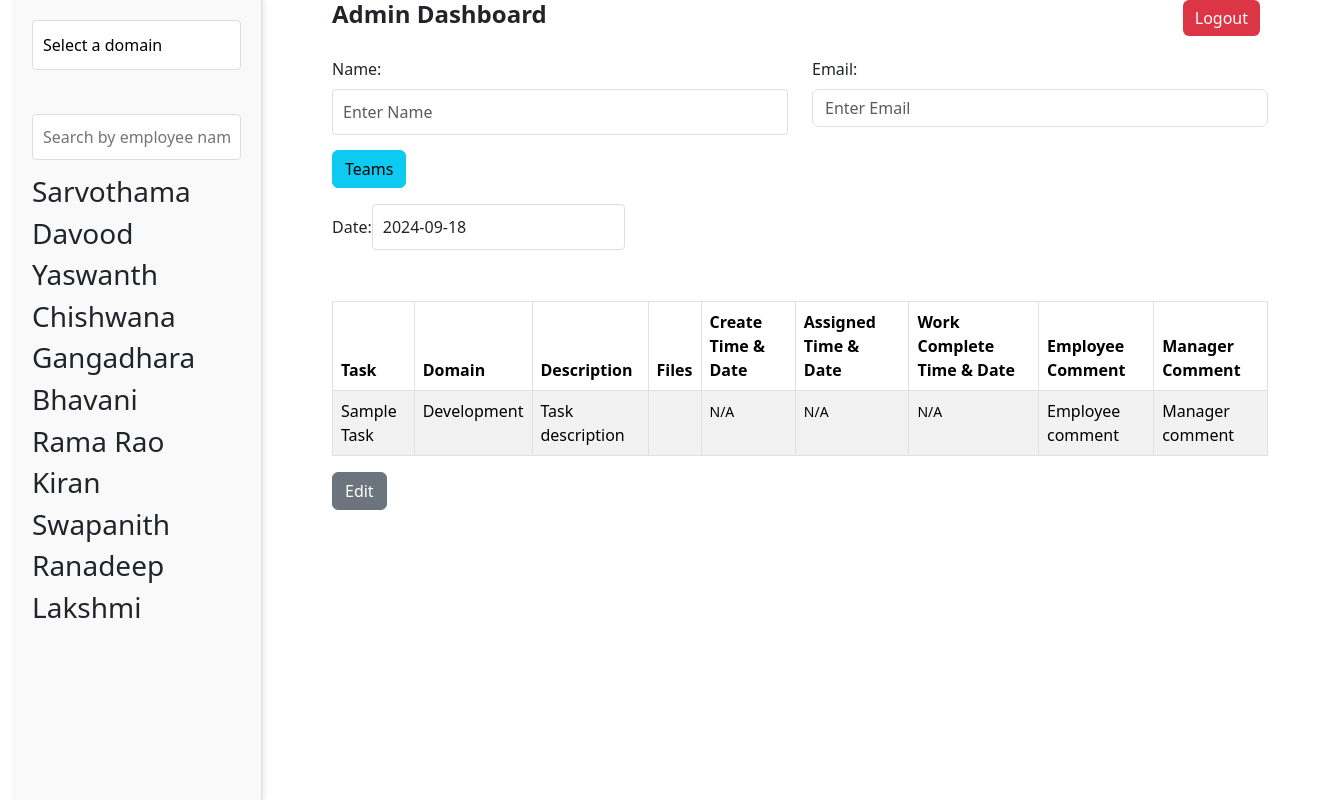
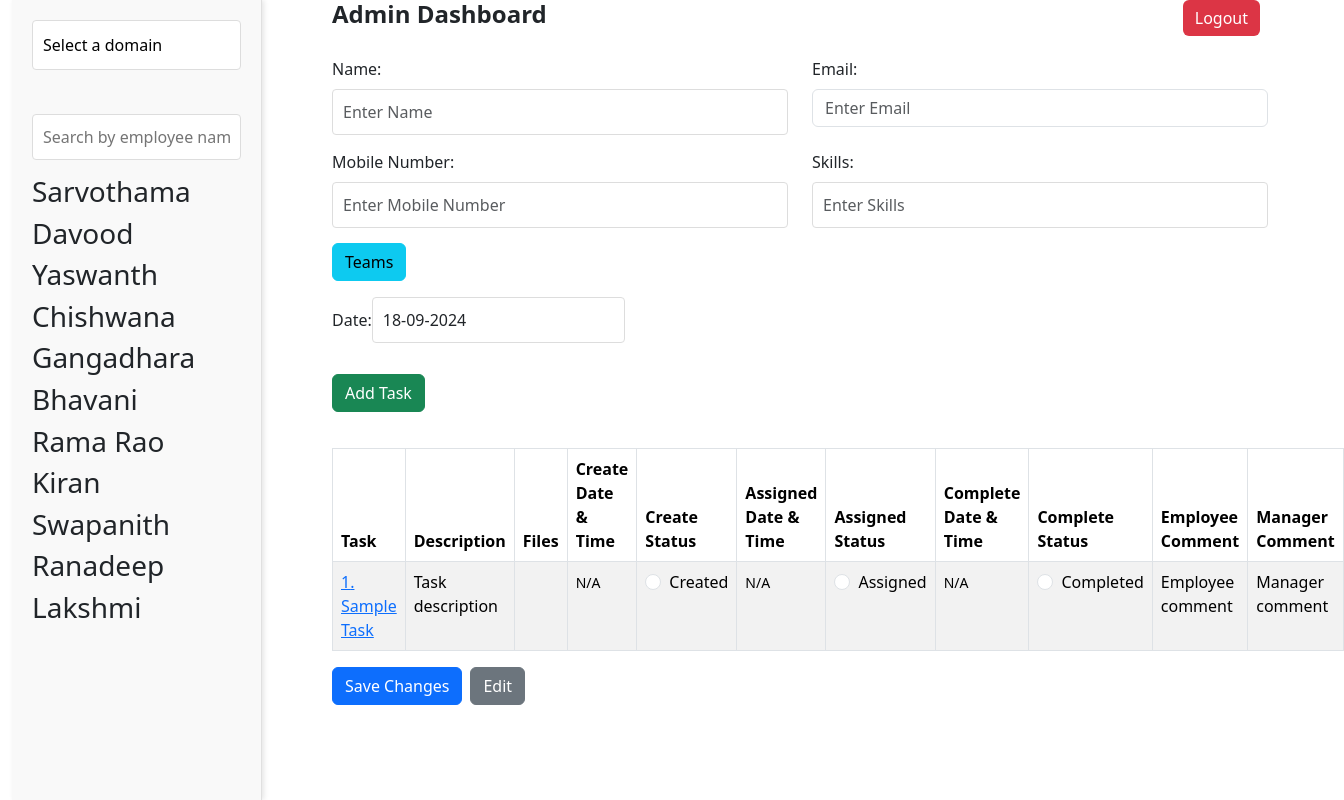
Before and after one commit to Unis-223344/task-management-front-end-, a React (Create React App) app: page /admin in a window 1280 px wide. Shown: the whole page, 1344 px wide, since content can reach past the window. Built offline with nearby package versions, Linux system fonts and the light colour scheme.

Commit message:
Task_Management_V1.4

```diff
--- a/src/components/Admin.js
+++ b/src/components/Admin.js
@@ -12,13 +12,14 @@ const Admin = () => {
   const [state, setState] = useState({
     name: '',
     email: '',
+    mobileNumber: '',
+    skills: '',
     selectedDate: new Date(),
     isEditing: false,
     tasks: [
       {
         id: 1,
         task: 'Sample Task',
-        domain: 'Development',
         description: 'Task description',
         files: [],
         createTime: new Date('2024-09-01T12:00:00'),
@@ -40,12 +41,14 @@ const Admin = () => {
 
   const handleSaveChanges = () => {
     setState((prevState) => {
-      const updatedTasks = prevState.tasks.map((task) => ({
+      const updatedTasks = prevState.tasks.map((task) => {
+        return {
           ...task,
           createStatusTime: task.createStatus ? new Date() : task.createStatusTime,
           assignedStatusTime: task.assignedStatus ? new Date() : task.assignedStatusTime,
           workCompleteStatusTime: task.workCompleteStatus ? new Date() : task.workCompleteStatusTime,
-      }));
+        };
+      });
 
       return { ...prevState, tasks: updatedTasks, isEditing: false };
     });
@@ -57,11 +60,11 @@ const Admin = () => {
   };
 
   const formatDate = (date) => {
-    return date ? format(new Date(date), 'dd-MM-yyyy HH:mm') : 'N/A';
+    return date ? format(new Date(date), 'yyyy-MM-dd HH:mm') : 'N/A';
   };
 
   const handleLogout = () => {
-    navigate('/login'); //login
+    navigate('/login');
   };
 
   const handleEditClick = () => {
@@ -83,6 +86,13 @@ const Admin = () => {
     setState((prevState) => ({ ...prevState, tasks: updatedTasks }));
   };
 
+  const handleMobileNumberChange = (e) => {
+    const { value } = e.target;
+    if (/^\d*$/.test(value) && value.length <= 10) {
+      setState({ ...state, mobileNumber: value });
+    }
+  };
+
   const handleTeamsClick = () => {
     const chatUrl = `https://teams.microsoft.com/l/chat/0/0?users=${state.name}`;
     window.location.href = chatUrl;
@@ -95,7 +105,33 @@ const Admin = () => {
     setState((prevState) => ({ ...prevState, tasks: updatedTasks }));
   };
 
-  const { name, email, selectedDate, tasks, isEditing } = state;
+  const handleTaskClick = (taskId) => {
+    navigate(`/tasks/${taskId}`);
+  };
+
+  // Add this function to handle adding a new task
+  const handleAddTask = () => {
+    const newTask = {
+      id: state.tasks.length + 1, // Incrementing ID for simplicity
+      task: '',
+      description: '',
+      files: [],
+      createTime: new Date(),
+      assignedTime: null,
+      workCompleteTime: null,
+      employeeComment: '',
+      managerComment: '',
+      createStatus: '',
+      assignedStatus: '',
+      workCompleteStatus: '',
+      createStatusTime: null,
+      assignedStatusTime: null,
+      workCompleteStatusTime: null,
+    };
+    setState((prevState) => ({ ...prevState, tasks: [...prevState.tasks, newTask] }));
+  };
+
+  const { name, email, mobileNumber, skills, selectedDate, tasks, isEditing } = state;
 
   return (
     <div className="admin-background">
@@ -137,6 +173,28 @@ const Admin = () => {
                 </Form.Group>
               </Col>
               <Col md={6}>
+                <Form.Group controlId="mobileNumber">
+                  <Form.Label>Mobile Number: </Form.Label>
+                  <Form.Control
+                    type="text"
+                    placeholder="Enter Mobile Number"
+                    value={mobileNumber}
+                    onChange={handleMobileNumberChange}
+                  />
+                </Form.Group>
+              </Col>
+              <Col md={6}>
+                <Form.Group controlId="skills">
+                  <Form.Label>Skills: </Form.Label>
+                  <Form.Control
+                    type="text"
+                    placeholder="Enter Skills"
+                    value={skills}
+                    onChange={(e) => setState({ ...state, skills: e.target.value })}
+                  />
+                </Form.Group>
+              </Col>
+              <Col md={6}>
                 <Button variant="info" onClick={handleTeamsClick}>
                   Teams
                 </Button>
@@ -150,7 +208,7 @@ const Admin = () => {
                   <DatePicker
                     selected={selectedDate}
                     onChange={(date) => setState({ ...state, selectedDate: date })}
-                    dateFormat="yyyy-MM-dd"
+                    dateFormat="dd-MM-yyyy"
                     className="form-control"
                   />
                 </Form.Group>
@@ -159,16 +217,21 @@ const Admin = () => {
 
             <Row>
               <Col>
+                <Button variant="success" onClick={handleAddTask} className="mb-3">
+                  Add Task
+                </Button>
                 <Table striped bordered hover>
                   <thead>
                     <tr>
                       <th>Task</th>
-                      <th>Domain</th>
                       <th>Description</th>
                       <th>Files</th>
-                      <th>Create Time & Date</th>
-                      <th>Assigned Time & Date</th>
-                      <th>Work Complete Time & Date</th>
+                      <th>Create Date & Time</th>
+                      <th>Create Status</th>
+                      <th>Assigned Date & Time</th>
+                      <th>Assigned Status</th>
+                      <th>Complete Date & Time</th>
+                      <th>Complete Status</th>
                       <th>Employee Comment</th>
                       <th>Manager Comment</th>
                     </tr>
@@ -184,18 +247,9 @@ const Admin = () => {
                               onChange={(e) => handleInputChange(e, index, 'task')}
                             />
                           ) : (
-                            task.task
-                          )}
-                        </td>
-                        <td>
-                          {isEditing ? (
-                            <Form.Control
-                              type="text"
-                              value={task.domain}
-                              onChange={(e) => handleInputChange(e, index, 'domain')}
-                            />
-                          ) : (
-                            task.domain
+                            <a href="#" onClick={() => handleTaskClick(task.id)}>
+                              {index + 1}. {task.task}  {/* Serial number added here */}
+                            </a>
                           )}
                         </td>
                         <td>
@@ -231,20 +285,49 @@ const Admin = () => {
                         <td>
                           <small>{formatDate(task.createStatusTime)}</small>
                         </td>
+                        <td>
+                          <Form.Check
+                            type="radio"
+                            name={`createStatus-${index}`}
+                            label="Created"
+                            value="created"
+                            checked={task.createStatus === 'created'}
+                            onChange={(e) => handleRadioChange(e, index, 'createStatus')}
+                          />
+                        </td>
 
                         <td>
                           <small>{formatDate(task.assignedStatusTime)}</small>
+                        </td>
+                        <td>
+                          <Form.Check
+                            type="radio"
+                            name={`assignedStatus-${index}`}
+                            label="Assigned"
+                            value="completed"
+                            checked={task.assignedStatus === 'completed'}
+                            onChange={(e) => handleRadioChange(e, index, 'assignedStatus')}
+                          />
                         </td>
 
                         <td>
                           <small>{formatDate(task.workCompleteStatusTime)}</small>
                         </td>
+                        <td>
+                          <Form.Check
+                            type="radio"
+                            name={`workCompleteStatus-${index}`}
+                            label="Completed"
+                            value="completed"
+                            checked={task.workCompleteStatus === 'completed'}
+                            onChange={(e) => handleRadioChange(e, index, 'workCompleteStatus')}
+                          />
+                        </td>
 
                         <td>
                           {isEditing ? (
                             <Form.Control
-                              as="textarea"
-                              rows={3}
+                              type="text"
                               value={task.employeeComment}
                               onChange={(e) => handleInputChange(e, index, 'employeeComment')}
                             />
@@ -256,8 +339,7 @@ const Admin = () => {
                         <td>
                           {isEditing ? (
                             <Form.Control
-                              as="textarea"
-                              rows={3}
+                              type="text"
                               value={task.managerComment}
                               onChange={(e) => handleInputChange(e, index, 'managerComment')}
                             />
@@ -269,21 +351,15 @@ const Admin = () => {
                     ))}
                   </tbody>
                 </Table>
+              </Col>
+            </Row>
 
-                {isEditing && (
-                  <div className="save-changes-btn">
             <Button variant="primary" onClick={handleSaveChanges}>
               Save Changes
             </Button>
-                  </div>
-                )}
-                {!isEditing && (
-                  <Button variant="secondary" onClick={handleEditClick}>
+            <Button variant="secondary" onClick={handleEditClick} className="ml-2">
               Edit
             </Button>
-                )}
-              </Col>
-            </Row>
           </Col>
         </Row>
       </Container>
```
Also changed, not shown: src/components/Tasks.js (added). Lines whose indentation alone changed are shown as unchanged.
